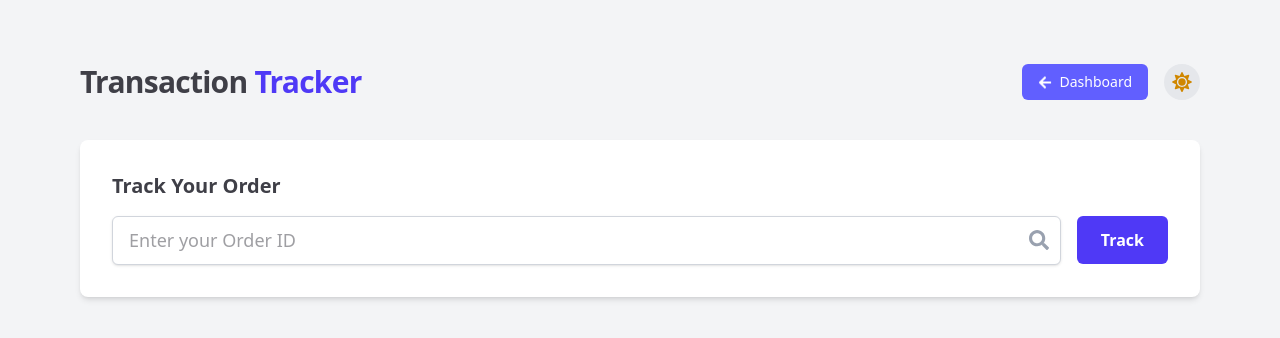
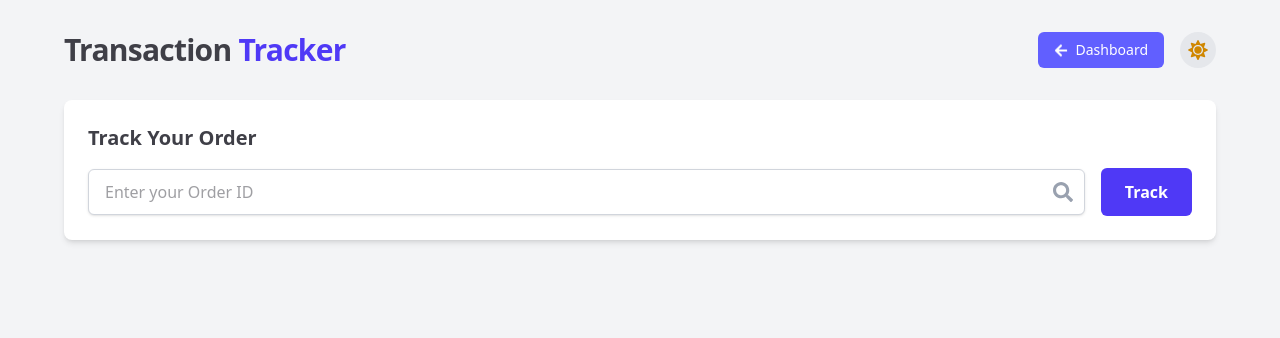
Before and after one commit to chayan-2003/school_payment_frontend, a React (Vite) app: page /transaction-status in a window 1280 px wide. Shown: the top 338 px of the page. Built offline with nearby package versions, Linux system fonts and the light colour scheme.

Commit message:
some_changes

```diff
--- a/src/pages/TransactionStatus.tsx
+++ b/src/pages/TransactionStatus.tsx
@@ -65,22 +65,35 @@ const TransactionStatusPage = () => {
   };
 
   return (
-    <div className={`${darkMode ? 'bg-zinc-800 text-zinc-200' : 'bg-gray-100 text-zinc-700'} min-h-screen py-16 px-6 sm:px-12 lg:px-20 font-sans transition-all duration-300`}>
-      <header className="mb-10 flex items-center justify-between">
-        <h1 className="text-3xl font-bold tracking-tight">
+    <div
+      className={`${
+        darkMode ? 'bg-zinc-800 text-zinc-200' : 'bg-gray-100 text-zinc-700'
+      } min-h-screen  items-center py-8 px-4 sm:px-8 lg:px-16 font-sans transition-all duration-300`}
+    >
+      {/* Header */}
+      <header className="mb-8 flex flex-col sm:flex-row items-center justify-between gap-4">
+        <h1 className="text-2xl sm:text-3xl font-bold tracking-tight text-center sm:text-left">
           Transaction <span className="text-indigo-600 dark:text-indigo-600">Tracker</span>
         </h1>
         <div className="flex items-center space-x-4">
           <button
             onClick={() => window.location.href = '/dashboard'}
-            className={`cursor-pointer px-4 py-2 rounded-md text-sm font-medium transition-colors duration-200 ${darkMode ? 'bg-zinc-700 text-white hover:bg-zinc-600' : 'bg-indigo-500 text-white hover:bg-indigo-600'}`}
+            className={`cursor-pointer px-4 py-2 rounded-md text-sm font-medium transition-colors duration-200 ${
+              darkMode
+                ? 'bg-zinc-700 text-white hover:bg-zinc-600'
+                : 'bg-indigo-500 text-white hover:bg-indigo-600'
+            }`}
           >
             <FaArrowLeft className="inline-block mr-2 animate-bounce" />
             Dashboard
           </button>
           <button
             onClick={() => setDarkMode(!darkMode)}
-            className={`p-2 rounded-full focus:outline-none transition-colors duration-200 ${darkMode ? 'bg-zinc-700 text-yellow-400 hover:bg-zinc-600' : 'bg-gray-200 text-yellow-600 hover:bg-gray-300'}`}
+            className={`p-2 rounded-full focus:outline-none transition-colors duration-200 ${
+              darkMode
+                ? 'bg-zinc-700 text-yellow-400 hover:bg-zinc-600'
+                : 'bg-gray-200 text-yellow-600 hover:bg-gray-300'
+            }`}
             aria-label="Toggle Theme"
           >
             {darkMode ? <FaMoon className="w-5 h-5" /> : <FaSun className="w-5 h-5" />}
@@ -88,16 +101,21 @@ const TransactionStatusPage = () => {
         </div>
       </header>
 
-
-      <section className={`${darkMode ? 'bg-zinc-700 text-zinc-200' : 'bg-white text-zinc-700'} shadow-md rounded-lg p-8 mb-8`}>
-        <h2 className="text-xl font-semibold mb-4">Track Your Order</h2>
-        <div className="flex items-center">
-          <div className="relative flex-grow">
+      {/* Input Section */}
+      <section
+        className={`${
+          darkMode ? 'bg-zinc-700 text-zinc-200' : 'bg-white text-zinc-700'
+        } shadow-md rounded-lg p-6 mb-8`}
+      >
+        <h2 className="text-lg sm:text-xl font-semibold mb-4">Track Your Order</h2>
+        <div className="flex flex-col sm:flex-row items-center gap-4">
+          <div className="relative flex-grow w-full">
             <input
               type="text"
               id="customOrderId"
-              className={`shadow-sm appearance-none border rounded-md w-full py-3 px-4 text-lg leading-tight focus:outline-none focus:ring-2 focus:ring-indigo-500 ${darkMode ? 'bg-zinc-800 border-zinc-600 text-zinc-200' : 'bg-white border-gray-300 text-zinc-700'
-                }`}
+              className={`shadow-sm appearance-none border rounded-md w-full py-3 px-4 text-base leading-tight focus:outline-none focus:ring-2 focus:ring-indigo-500 ${
+                darkMode ? 'bg-zinc-800 border-zinc-600 text-zinc-200' : 'bg-white border-gray-300 text-zinc-700'
+              }`}
               placeholder="Enter your Order ID"
               value={customOrderId}
               onChange={(e) => setCustomOrderId(e.target.value)}
@@ -112,8 +130,9 @@ const TransactionStatusPage = () => {
           </div>
           <button
             onClick={fetchTransactionStatus}
-            className={`bg-indigo-600 hover:bg-indigo-700 cursor-pointer text-white font-semibold rounded-md py-3 px-6 ml-4 focus:outline-none focus:ring-2 focus:ring-indigo-500 focus:ring-offset-1 transition-colors duration-200 ${loading ? 'cursor-wait' : ''
-              }`}
+            className={`bg-indigo-600 hover:bg-indigo-700 cursor-pointer text-white font-semibold rounded-md py-3 px-6 focus:outline-none focus:ring-2 focus:ring-indigo-500 focus:ring-offset-1 transition-colors duration-200 ${
+              loading ? 'cursor-wait' : ''
+            }`}
             disabled={loading}
           >
             {loading ? <FaSpinner className="animate-spin mr-2 inline-block" /> : 'Track'}
@@ -121,32 +140,25 @@ const TransactionStatusPage = () => {
         </div>
         {error && (
           <div
-            className={`fixed bottom-4 right-4 p-4 rounded-md shadow-lg z-50 animate-slide-in ${darkMode ? 'text-yellow-400' : 'text-green-600'} border-l-4 ${darkMode ? 'border-yellow-400' : 'border-green-600'}`}
+            className={`fixed bottom-4 right-4 p-4 rounded-md shadow-lg z-50 animate-slide-in ${
+              darkMode ? 'text-yellow-400' : 'text-green-600'
+            } border-l-4 ${darkMode ? 'border-yellow-400' : 'border-green-600'}`}
             role="alert"
           >
             <strong className="font-semibold">Error!</strong>
             <span className="block sm:inline ml-1">{error}</span>
           </div>
         )}
-        <style>
-          {`
-        @keyframes slide-in {
-          0% {
-            transform: translateX(10rem);
-            opacity: 0;
-          }
-          100% {
-            transform: translateX(0);
-            opacity: 1;
-          }
-        }
-        `}
-        </style>
       </section>
 
+      {/* Transactions Table */}
       {transactions.length > 0 && (
-        <section className={`${darkMode ? 'bg-zinc-700 text-zinc-200' : 'bg-white text-zinc-700'} shadow-md rounded-lg p-8`}>
-          <h2 className="text-xl font-semibold mb-4">Transaction Details</h2>
+        <section
+          className={`${
+            darkMode ? 'bg-zinc-700 text-zinc-200' : 'bg-white text-zinc-700'
+          } shadow-md rounded-lg p-6`}
+        >
+          <h2 className="text-lg sm:text-xl font-semibold mb-4">Transaction Details</h2>
           <div className="overflow-x-auto">
             <table className="min-w-full leading-normal">
               <thead className={`${darkMode ? 'bg-zinc-600 text-zinc-300' : 'bg-gray-200 text-zinc-700'}`}>
@@ -156,8 +168,12 @@ const TransactionStatusPage = () => {
                   <th className="px-4 py-3 text-left text-sm font-semibold uppercase tracking-wider">Amount</th>
                   <th className="px-4 py-3 text-left text-sm font-semibold uppercase tracking-wider">Payment Mode</th>
                   <th className="px-4 py-3 text-left text-sm font-semibold uppercase tracking-wider">Date & Time</th>
-                  {transactions[0]?.school_id && <th className="px-4 py-3 text-left text-sm font-semibold uppercase tracking-wider">School ID</th>}
-                  {transactions[0]?.collect_id && <th className="px-4 py-3 text-left text-sm font-semibold uppercase tracking-wider">Collect ID</th>}
+                  {transactions[0]?.school_id && (
+                    <th className="px-4 py-3 text-left text-sm font-semibold uppercase tracking-wider">School ID</th>
+                  )}
+                  {transactions[0]?.collect_id && (
+                    <th className="px-4 py-3 text-left text-sm font-semibold uppercase tracking-wider">Collect ID</th>
+                  )}
                 </tr>
               </thead>
               <tbody className={`${darkMode ? 'bg-zinc-800 text-zinc-200' : 'bg-white text-zinc-700'}`}>
@@ -165,17 +181,24 @@ const TransactionStatusPage = () => {
                   <tr key={tx.collect_id}>
                     <td className="px-4 py-4 whitespace-nowrap text-sm">{tx.customOrderId}</td>
                     <td className="px-4 py-4 whitespace-nowrap text-sm">
-                      <span className={`inline-flex items-center px-3 py-1 rounded-full text-xs font-semibold ${tx.status === 'Pending' ? 'bg-yellow-200 text-yellow-800' :
-                        tx.status === 'Failed' ? 'bg-red-200 text-red-800' :
-                          'bg-green-200 text-green-800'
-                        }`}>
+                      <span
+                        className={`inline-flex items-center px-3 py-1 rounded-full text-xs font-semibold ${
+                          tx.status === 'Pending'
+                            ? 'bg-yellow-200 text-yellow-800'
+                            : tx.status === 'Failed'
+                            ? 'bg-red-200 text-red-800'
+                            : 'bg-green-200 text-green-800'
+                        }`}
+                      >
                         {getStatusIcon(tx.status)}
                         {tx.status}
                       </span>
                     </td>
                     <td className="px-4 py-4 whitespace-nowrap text-sm">₹{tx.transaction_amount}</td>
                     <td className="px-4 py-4 whitespace-nowrap text-sm">{tx.gateway_name}</td>
-                    <td className="px-4 py-4 whitespace-nowrap text-sm">{new Date(tx.payment_time).toLocaleString()}</td>
+                    <td className="px-4 py-4 whitespace-nowrap text-sm">
+                      {new Date(tx.payment_time).toLocaleString()}
+                    </td>
                     {tx.school_id && <td className="px-4 py-4 whitespace-nowrap text-sm">{tx.school_id}</td>}
                     {tx.collect_id && <td className="px-4 py-4 whitespace-nowrap text-sm">{tx.collect_id}</td>}
                   </tr>
@@ -185,32 +208,6 @@ const TransactionStatusPage = () => {
           </div>
         </section>
       )}
-      {/*
-      {transactions.length === 0 && !loading && !error && (
-        <div
-          className={`fixed bottom-4 right-4 p-4 rounded-md shadow-lg z-50 animate-slide-in ${darkMode ? 'text-yellow-400' : 'text-green-600'} border-l-4 border-green-600`}
-          role="alert"
-        >
-          <strong className="font-semibold text-lg">No Results!</strong>
-          <span className="block sm:inline ml-1 text-md">No transaction found</span>
-        </div>
-      )}
-
-      <style>
-        {`
-    @keyframes slide-in {
-      0% {
-        transform: translateX(10rem);
-        opacity: 0;
-      }
-      100% {
-        transform: translateX(0);
-        opacity: 1;
-      }
-    }
-  `}
-      </style> */}
-
     </div>
   );
 };
```
Also changed, not shown: src/pages/TransactionBySchool.tsx (+23 -6 lines).
